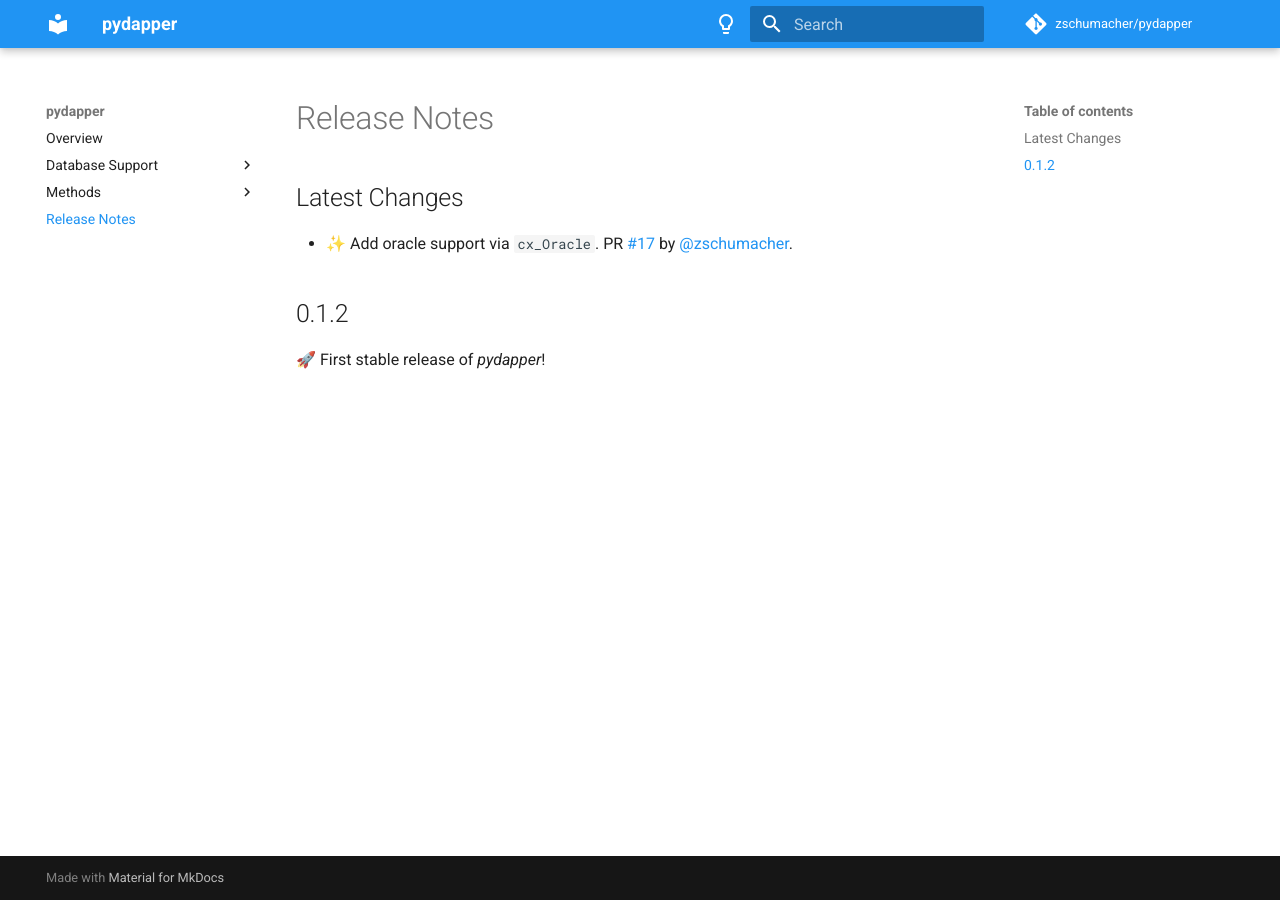
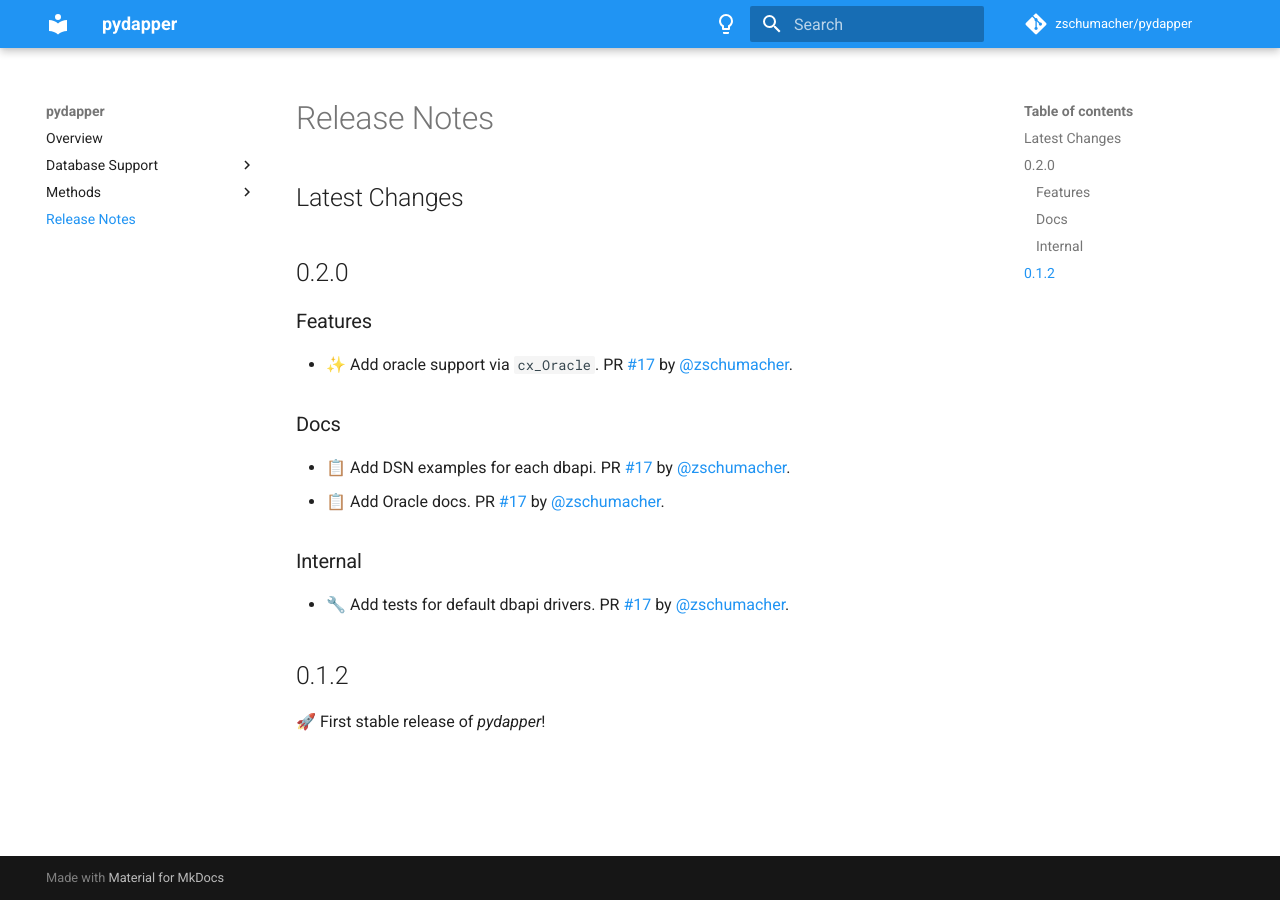
Before and after one commit to zschumacher/pydapper, an MkDocs documentation site: the page built from docs/release_notes.md, in a window 1280 px wide. Built offline with MkDocs 1.6.1 and Material for MkDocs 9.7.7, drawn with Linux system fonts in a browser that asks for light colours; comment, search, counter and statistics services are not loaded.

Commit message:
:sparkles: Release 0.2.0

```diff
--- a/docs/release_notes.md
+++ b/docs/release_notes.md
@@ -1,6 +1,16 @@
 
 ## Latest Changes
 
+## 0.2.0
+### Features
 * ✨ Add oracle support via `cx_Oracle`. PR [#17](https://github.com/zschumacher/pydapper/pull/17) by [@zschumacher](https://github.com/zschumacher).
+
+### Docs
+* 📋 Add DSN examples for each dbapi. PR [#17](https://github.com/zschumacher/pydapper/pull/17) by [@zschumacher](https://github.com/zschumacher).
+* 📋 Add Oracle docs. PR [#17](https://github.com/zschumacher/pydapper/pull/17) by [@zschumacher](https://github.com/zschumacher).
+
+### Internal
+* 🔧 Add tests for default dbapi drivers. PR [#17](https://github.com/zschumacher/pydapper/pull/17) by [@zschumacher](https://github.com/zschumacher).
+
 ## 0.1.2
  🚀 First stable release of *pydapper*!
--- a/pyproject.toml
+++ b/pyproject.toml
@@ -1,6 +1,6 @@
 [tool.poetry]
 name = "pydapper"
-version = "0.1.2"
+version = "0.2.0"
 description = "A pure python lib inspired by the dotnet lib dapper"
 authors = ["Zach Schumacher <zschu15@gmail.com>"]
 license = "MIT"
```
